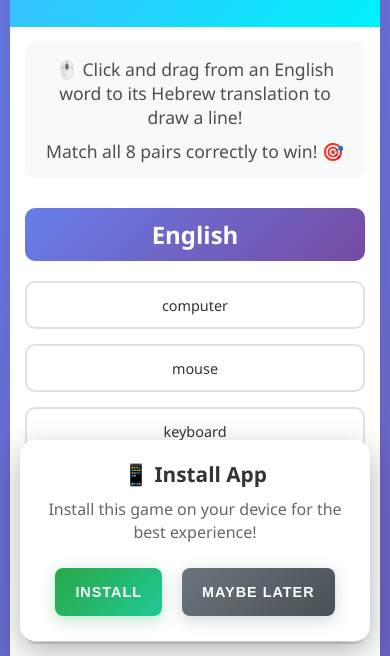
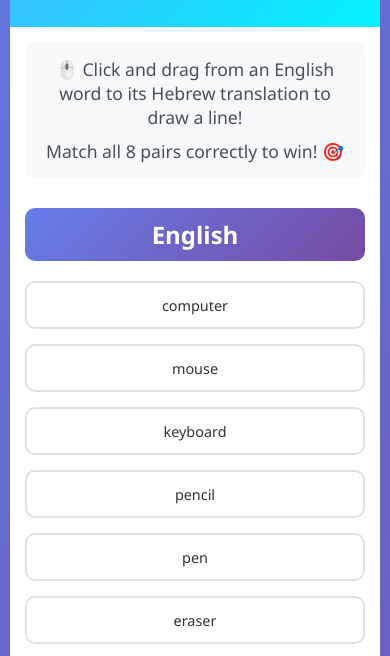
Before and after one commit to elyadaro/english-hebrew-line-game, a plain HTML site: page index.html in a window 390 px wide. Shown: the part 183-839 px from the top of the page. Drawn offline with Linux system fonts and the light colour scheme.

Commit message:
Remove PWA install prompt and related styles from index.html and styles.css

```diff
--- a/index.html
+++ b/index.html
@@ -110,18 +110,6 @@
 
     <script src="script.js"></script>
 
-    <!-- Install prompt for PWA -->
-    <div id="installPrompt" class="install-prompt hidden">
-        <div class="install-content">
-            <h3>📱 Install App</h3>
-            <p>Install this game on your device for the best experience!</p>
-            <div class="install-buttons">
-                <button id="installBtn" class="btn-primary">Install</button>
-                <button id="dismissBtn" class="btn-secondary">Maybe Later</button>
-            </div>
-        </div>
-    </div>
-
     <!-- Service Worker Registration -->
     <script>
         // Register service worker
@@ -136,39 +124,6 @@
                     });
             });
         }
-
-        // PWA Install Prompt
-        let deferredPrompt;
-        const installPrompt = document.getElementById('installPrompt');
-        const installBtn = document.getElementById('installBtn');
-        const dismissBtn = document.getElementById('dismissBtn');
-
-        window.addEventListener('beforeinstallprompt', (e) => {
-            e.preventDefault();
-            deferredPrompt = e;
-            installPrompt.classList.remove('hidden');
-        });
-
-        installBtn.addEventListener('click', async () => {
-            if (deferredPrompt) {
-                deferredPrompt.prompt();
-                const { outcome } = await deferredPrompt.userChoice;
-                console.log(`User response to the install prompt: ${outcome}`);
-                deferredPrompt = null;
-                installPrompt.classList.add('hidden');
-            }
-        });
-
-        dismissBtn.addEventListener('click', () => {
-            installPrompt.classList.add('hidden');
-            deferredPrompt = null;
-        });
-
-        // Hide install prompt if already installed
-        window.addEventListener('appinstalled', () => {
-            installPrompt.classList.add('hidden');
-            deferredPrompt = null;
-        });
     </script>
 </body>
 </html>
--- a/styles.css
+++ b/styles.css
@@ -550,12 +550,6 @@ header p {
         gap: 10px;
         align-items: center;
     }
-
-    .install-prompt {
-        bottom: 10px;
-        width: 95%;
-        max-width: none;
-    }
 }
 
 @media (max-width: 480px) {
@@ -717,68 +711,6 @@ header p {
     cursor: grabbing;
 }
 
-/* PWA Install Prompt */
-.install-prompt {
-    position: fixed;
-    bottom: 20px;
-    left: 50%;
-    transform: translateX(-50%);
-    background: white;
-    border-radius: 15px;
-    box-shadow: 0 10px 30px rgba(0, 0, 0, 0.3);
-    z-index: 1000;
-    max-width: 350px;
-    width: 90%;
-    padding: 0;
-    overflow: hidden;
-    animation: slideUp 0.5s ease-out;
-}
-
-@keyframes slideUp {
-    from {
-        transform: translateX(-50%) translateY(100%);
-        opacity: 0;
-    }
-    to {
-        transform: translateX(-50%) translateY(0);
-        opacity: 1;
-    }
-}
-
-.install-content {
-    padding: 20px;
-    text-align: center;
-}
-
-.install-content h3 {
-    margin-bottom: 10px;
-    color: #333;
-    font-size: 1.3rem;
-}
-
-.install-content p {
-    margin-bottom: 20px;
-    color: #666;
-    font-size: 1rem;
-    line-height: 1.4;
-}
-
-.install-buttons {
-    display: flex;
-    gap: 10px;
-    justify-content: center;
-}
-
-.install-buttons button {
-    padding: 10px 20px;
-    border: none;
-    border-radius: 8px;
-    font-weight: 600;
-    cursor: pointer;
-    transition: all 0.3s ease;
-    font-size: 0.9rem;
-}
-
 /* Enhanced touch interactions */
 @media (pointer: coarse) {
     .word-item {
```
